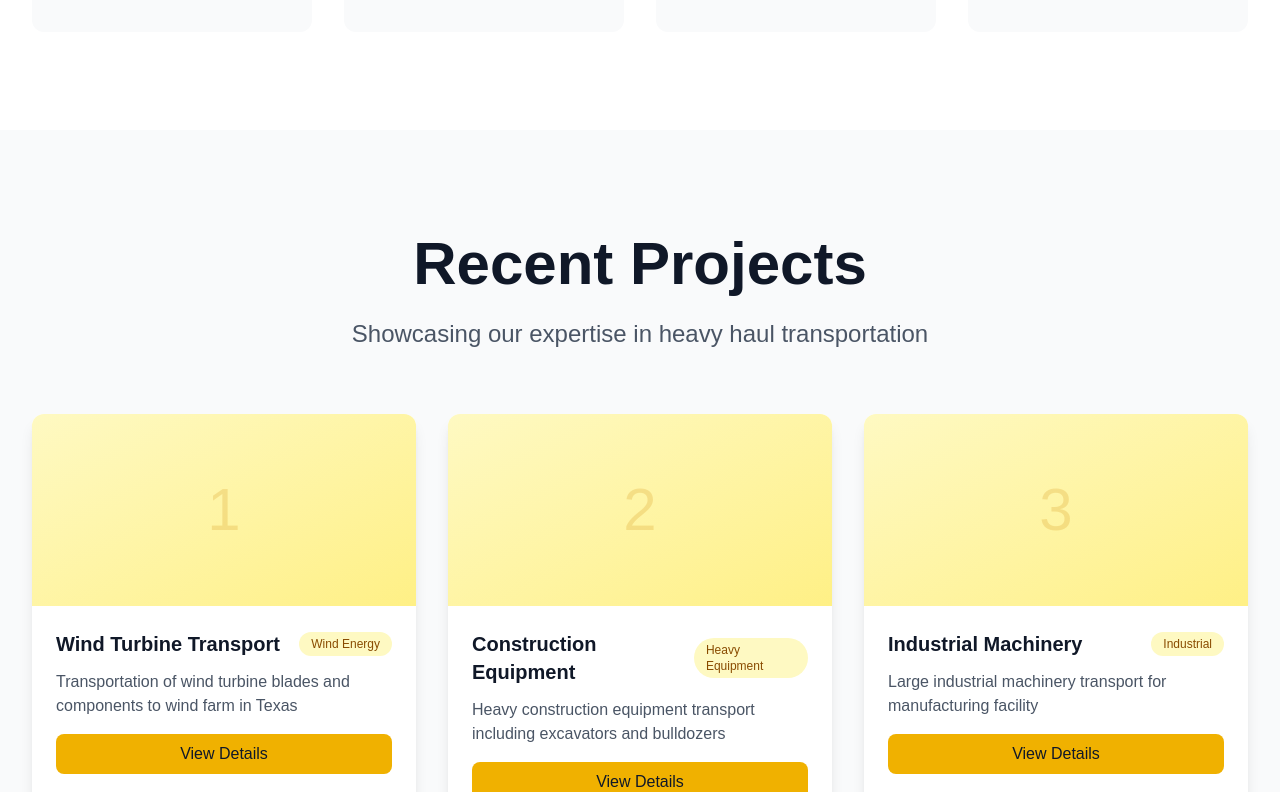
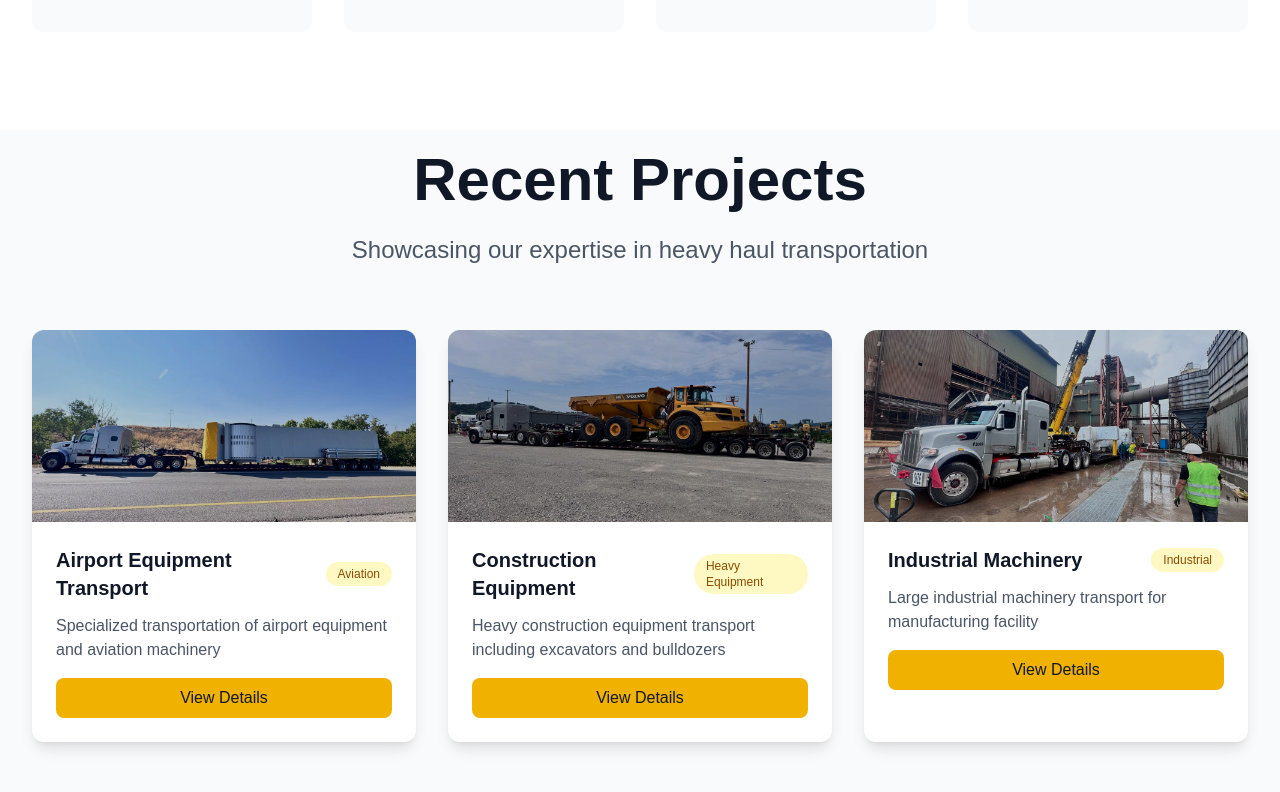
Before and after one commit to workoholyguy/seven-lines, a Next.js app: page / in a window 1280 px wide. Shown: the part 1543-2335 px from the top of the page. Built offline with nearby package versions, Linux system fonts and the light colour scheme.

Commit message:
Improved Recent Projects

```diff
--- a/app/layout.tsx
+++ b/app/layout.tsx
@@ -25,6 +25,11 @@ export default function RootLayout({
 }>) {
   return (
     <html lang="en">
+      <head>
+        <link rel="icon" href="/favicon.png" sizes="any" />
+        {/* <link rel="icon" type="image/png" href="/favicon-32x32.png" sizes="32x32" />
+        <link rel="apple-touch-icon" href="/apple-touch-icon.png" /> */}
+      </head>
       <body
         className={`${geistSans.variable} ${geistMono.variable} antialiased`}
       >
--- a/app/page.tsx
+++ b/app/page.tsx
@@ -1,6 +1,21 @@
 'use client';
 
 import { useState } from 'react';
+
+interface Project {
+  id: number;
+  title: string;
+  category: string;
+  description: string;
+  image: string;
+  details: {
+    location: string;
+    equipment: string;
+    weight: string;
+    timeline: string;
+    challenges: string;
+  };
+}
 
 export default function Home() {
   const [formData, setFormData] = useState({
@@ -12,6 +27,7 @@ export default function Home() {
   });
 
   const [isSubmitting, setIsSubmitting] = useState(false);
+  const [expandedProject, setExpandedProject] = useState<number | null>(null);
 
   const handleInputChange = (e: React.ChangeEvent<HTMLInputElement | HTMLTextAreaElement | HTMLSelectElement>) => {
     const { name, value } = e.target;
@@ -68,22 +84,46 @@ export default function Home() {
 
   const galleryProjects = [
     {
-      title: "Wind Turbine Transport",
-      category: "Wind Energy",
-      description: "Transportation of wind turbine blades and components to wind farm in Texas",
-      image: "/gallery1.jpg"
+      id: 1,
+      title: "Airport Equipment Transport",
+      category: "Aviation",
+      description: "Specialized transportation of airport equipment and aviation machinery",
+      image: "/gallery2.jpg",
+      details: {
+        location: "Cleveland Hopkins International Airport",
+        equipment: "Baggage handling systems, Ground support equipment",
+        weight: "Up to 50,000 lbs",
+        timeline: "3-5 days",
+        challenges: "Precision loading, Airport security clearance, Time-sensitive delivery"
+      }
     },
     {
+      id: 2,
       title: "Construction Equipment",
       category: "Heavy Equipment",
       description: "Heavy construction equipment transport including excavators and bulldozers",
-      image: "/gallery1.jpg"
+      image: "/gallery6.jpg",
+      details: {
+        location: "Multiple construction sites across Ohio",
+        equipment: "Excavators, Bulldozers, Cranes, Loaders",
+        weight: "Up to 80,000 lbs",
+        timeline: "1-3 days",
+        challenges: "Oversized load permits, Route planning, Site access coordination"
+      }
     },
     {
+      id: 3,
       title: "Industrial Machinery",
       category: "Industrial",
       description: "Large industrial machinery transport for manufacturing facility",
-      image: "/gallery1.jpg"
+      image: "/gallery14.jpg",
+      details: {
+        location: "Manufacturing facility in Michigan",
+        equipment: "Production line machinery, Industrial presses",
+        weight: "Up to 120,000 lbs",
+        timeline: "5-7 days",
+        challenges: "Fragile equipment handling, Climate-controlled transport, Factory floor access"
+      }
     }
   ];
 
@@ -135,10 +175,12 @@ export default function Home() {
             <p className="text-lg md:text-xl text-gray-300 mb-12 max-w-3xl mx-auto">
               Based in Dayton, Ohio • Nationwide Coverage • Heavy Haul Specialists
             </p>
-            <div className="flex flex-col sm:flex-row gap-6 justify-center">
-              <button className="bg-yellow-500 text-gray-900 px-10 py-4 rounded-lg font-bold text-lg hover:bg-yellow-400 transition-colors duration-200">
-                Get Quote
-              </button>
+                          <div className="flex flex-col sm:flex-row gap-6 justify-center">
+                <button className="bg-yellow-500 text-gray-900 px-10 py-4 rounded-lg font-bold text-lg hover:bg-yellow-400 transition-colors duration-200" onClick={() => {
+                  document.getElementById('get-in-touch')?.scrollIntoView({ behavior: 'smooth' });
+                }}>
+                  Get Quote
+                </button>
               <button className="border-2 border-white text-white px-10 py-4 rounded-lg font-bold text-lg hover:bg-white hover:text-gray-900 transition-colors duration-200">
                 View Fleet
               </button>
@@ -182,8 +224,8 @@ export default function Home() {
         </div>
       </section>
 
-      {/* Gallery Section - Full Screen */}
-      <section className="h-screen bg-gray-50 flex items-center justify-center">
+      {/* Gallery Section */}
+      <section className="bg-gray-50 py-5">
         <div className="max-w-7xl mx-auto px-4 sm:px-6 lg:px-8 w-full">
           <div className="text-center mb-16">
             <h2 className="text-4xl md:text-6xl font-bold text-gray-900 mb-6">
@@ -193,13 +235,16 @@ export default function Home() {
               Showcasing our expertise in heavy haul transportation
             </p>
           </div>
-          <div className="grid grid-cols-1 md:grid-cols-3 gap-8">
-            {galleryProjects.map((project, index) => (
-              <div key={index} className="bg-white rounded-xl shadow-lg overflow-hidden hover:shadow-xl transition-shadow duration-300">
-                <div className="h-48 bg-gradient-to-br from-yellow-100 to-yellow-200 flex items-center justify-center">
-                  <div className="text-6xl text-yellow-600 opacity-20">
-                    {index + 1}
-                  </div>
+          <div className="grid grid-cols-1 md:grid-cols-3 gap-8 mb-16">
+                        {galleryProjects.map((project, index) => (
+              <div key={index} className="bg-white rounded-xl shadow-lg overflow-hidden hover:shadow-xl transition-all duration-300">
+                <div className="h-48 relative overflow-hidden">
+                  <img
+                    src={project.image}
+                    alt={project.title}
+                    className="w-full h-full object-cover hover:scale-105 transition-transform duration-300"
+                  />
+                  <div className="absolute inset-0 bg-black/20 hover:bg-black/10 transition-colors duration-300"></div>
                 </div>
                 <div className="p-6">
                   <div className="flex items-center justify-between mb-3">
@@ -209,8 +254,52 @@ export default function Home() {
                     </span>
                   </div>
                   <p className="text-gray-600 mb-4">{project.description}</p>
-                  <button className="w-full bg-yellow-500 text-gray-900 py-2 px-4 rounded-lg font-medium hover:bg-yellow-400 transition-colors duration-200">
-                    View Details
+
+                  {/* Expandable Details */}
+                  {expandedProject === project.id && (
+                    <div className="border-t border-gray-200 pt-4 mt-4 animate-in slide-in-from-top-2 duration-300">
+                      <div className="grid grid-cols-1 md:grid-cols-2 gap-4 mb-4">
+                        <div>
+                          <h4 className="font-semibold text-gray-900 mb-2">Project Details</h4>
+                          <div className="space-y-2 text-sm">
+                            <div>
+                              <span className="font-medium text-gray-700">Location:</span>
+                              <p className="text-gray-600">{project.details.location}</p>
+                            </div>
+                            <div>
+                              <span className="font-medium text-gray-700">Equipment:</span>
+                              <p className="text-gray-600">{project.details.equipment}</p>
+                            </div>
+                            <div>
+                              <span className="font-medium text-gray-700">Weight:</span>
+                              <p className="text-gray-600">{project.details.weight}</p>
+                            </div>
+                            <div>
+                              <span className="font-medium text-gray-700">Timeline:</span>
+                              <p className="text-gray-600">{project.details.timeline}</p>
+                            </div>
+                          </div>
+                        </div>
+                        <div>
+                          <h4 className="font-semibold text-gray-900 mb-2">Key Challenges</h4>
+                          <p className="text-sm text-gray-600">{project.details.challenges}</p>
+                        </div>
+                      </div>
+                      <button className="w-full bg-blue-600 text-white py-2 px-4 rounded-lg font-medium hover:bg-blue-700 transition-colors duration-200" onClick={() => {
+                        document.getElementById('get-in-touch')?.scrollIntoView({ behavior: 'smooth' });
+                      }}>
+                        Get Quote for Similar Project
+                      </button>
+                    </div>
+                  )}
+
+                  <button
+                    onClick={() => {
+                      setExpandedProject(expandedProject === project.id ? null : project.id);
+                    }}
+                    className="w-full bg-yellow-500 text-gray-900 py-2 px-4 rounded-lg font-medium hover:bg-yellow-400 transition-colors duration-200"
+                  >
+                    {expandedProject === project.id ? 'Hide Details' : 'View Details'}
                   </button>
                 </div>
               </div>
@@ -220,7 +309,7 @@ export default function Home() {
       </section>
 
       {/* Contact Form Section - Full Screen */}
-      <section className="h-screen bg-gray-900 text-white flex items-center justify-center">
+      <section className="h-screen bg-gray-900 text-white flex items-center justify-center pt-20" id='get-in-touch'>
         <div className="max-w-7xl mx-auto px-4 sm:px-6 lg:px-8 w-full">
           <div className="grid grid-cols-1 lg:grid-cols-2 gap-12">
             {/* Contact Information */}
@@ -350,8 +439,8 @@ export default function Home() {
         </div>
       </section>
 
-      {/* Footer Section - Full Screen */}
-      <section className="h-screen bg-gray-800 text-white flex items-center justify-center">
+      {/* Footer Section */}
+      <section className="bg-gray-800 text-white py-10">
         <div className="max-w-7xl mx-auto px-4 sm:px-6 lg:px-8 w-full">
           <div className="grid grid-cols-1 md:grid-cols-4 gap-8">
             {/* Company Info */}
@@ -404,6 +493,8 @@ export default function Home() {
           </div>
         </div>
       </section>
+
+
     </div>
   );
 }
--- a/next.config.ts
+++ b/next.config.ts
@@ -2,9 +2,6 @@ import type { NextConfig } from "next";
 
 const nextConfig: NextConfig = {
   /* config options here */
-  experimental: {
-    optimizePackageImports: ['@next/font'],
-  },
   webpack: (config, { isServer }) => {
     // Fix for lightningcss issue on Netlify
     if (!isServer) {
@@ -12,20 +9,8 @@ const nextConfig: NextConfig = {
         ...config.resolve.fallback,
         fs: false,
         path: false,
-        crypto: false,
-        stream: false,
-        util: false,
-        buffer: false,
-        process: false,
       };
     }
-
-    // Exclude lightningcss from client bundle
-    config.externals = config.externals || [];
-    if (!isServer) {
-      config.externals.push('lightningcss');
-    }
-
     return config;
   },
 };
```
Also changed, not shown: package.json (+7 -7 lines), favicon.png (added), public/favicon.png (added).
